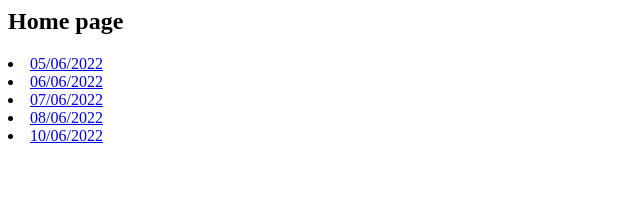
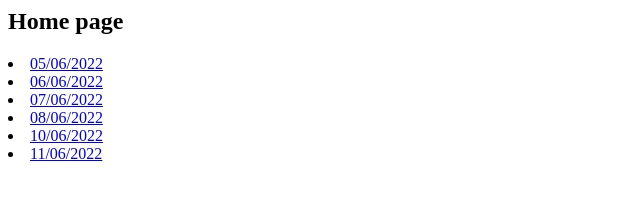
Before and after one commit to phombos/Daily-report, a plain HTML site: page index.html in a window 1280 px wide. Shown: the whole page, without its empty margins (0-640 px from the left). Drawn offline with Linux system fonts and the light colour scheme.

Commit message:
Update index.html

```diff
--- a/index.html
+++ b/index.html
@@ -6,5 +6,6 @@
         <li><a href="reports/report_07-06-2022.html">07/06/2022</a></li>
         <li><a href="reports/report_08-06-2022.html">08/06/2022</a></li>
         <li><a href="reports/report_10-06-2022.html">10/06/2022</a></li>
+        <li><a href="reports/report_11-06-2022.html">11/06/2022</a></li>
     </body>
 </html>
```
